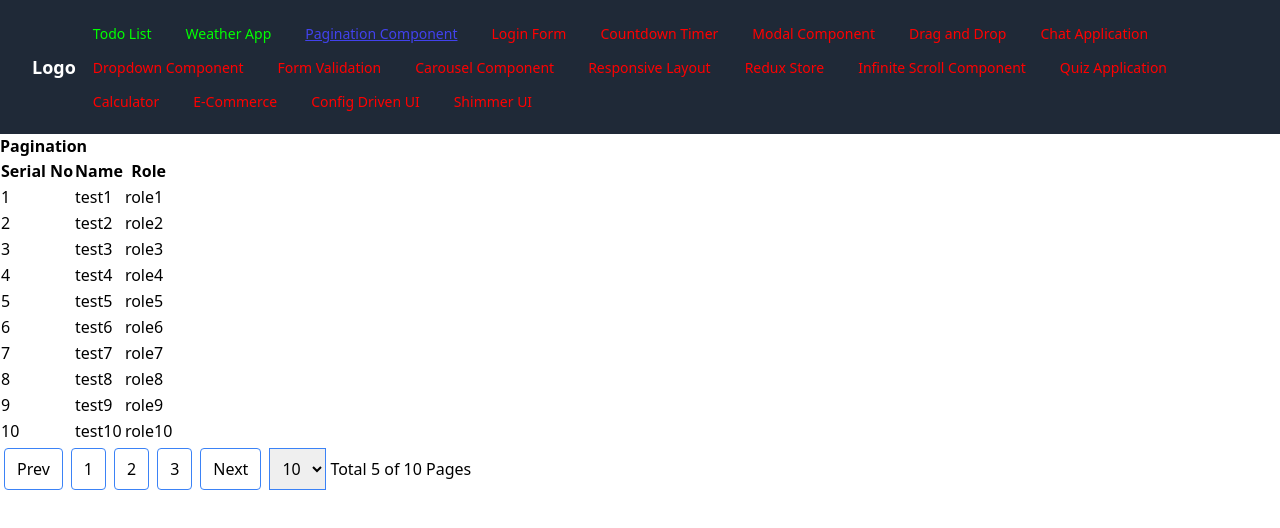
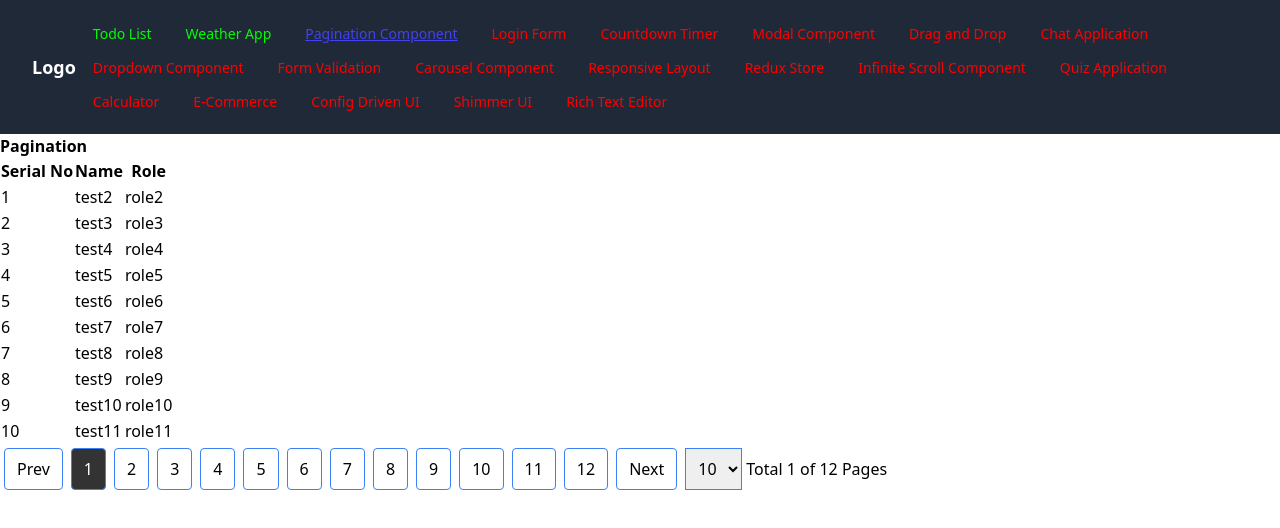
Before and after one commit to nareshb7/react-projects, a React app: page /pagination in a window 1280 px wide. Shown: the top 528 px of the page. Built offline with nearby package versions, Linux system fonts and the light colour scheme; no server answers.

Commit message:
3. Pagination in progress

```diff
--- a/src/common/Components.tsx
+++ b/src/common/Components.tsx
@@ -5,14 +5,14 @@ export const Button = ({
   title,
   onClick,
   styles,
-  className = "px-3 py-2 border border-blue-500 rounded hover:bg-gray-500 m-1",
+  className = "",
   ...buttonProps
 }: ButtonProps) => {
   return (
     <button
       onClick={onClick}
       style={styles}
-      className={className}
+      className={`${className} px-3 py-2 border border-blue-500 rounded hover:bg-gray-500 m-1`}
       {...buttonProps}
     >
       {title}
--- a/src/projects/pagination/components/Pagination.tsx
+++ b/src/projects/pagination/components/Pagination.tsx
@@ -1,27 +1,128 @@
 import { Button } from "common/Components";
-import React from "react";
+import React, { useEffect, useState } from "react";
+import { PaginationProps } from "../modals";
 
-const PaginationComp = () => {
+const getLastPage = (totalItems: number, itemsPerPage: number) => {
+  return Math.ceil(totalItems / itemsPerPage);
+};
+const getPagesList = (currentPage: number, totlaPages: number) => {
+  if (totlaPages) {
+    return Array(totlaPages)
+      .fill(1)
+      .map((_, i) => i + 1);
+  }
+  const generatePreviousPages = (currentPage: number) => {
+    if (currentPage > 2) {
+      return [
+        currentPage - 2,
+        currentPage - 1,
+        currentPage,
+        currentPage + 1,
+        currentPage + 2,
+      ];
+    }
+    if (currentPage > 1) {
+      return [currentPage - 1, currentPage, currentPage + 1, currentPage + 2];
+    }
+    return [1];
+  };
+  const generateNextPages = () => {
+    if (currentPage + 2 < totlaPages) {
+      return [currentPage + 1, currentPage + 2, currentPage + 3];
+    }
+    if (currentPage + 1 < totlaPages) {
+      return [currentPage + 1, currentPage + 2];
+    }
+    return [];
+  };
+  const leftSidePages = generatePreviousPages(currentPage);
+  const rightSidePages = generateNextPages();
+  return [...leftSidePages, 1111, ...rightSidePages];
+};
+const PaginationComp = ({
+  totalItems,
+  activePage,
+  pageSize,
+  onNextClick,
+  onPageClick,
+  onPageSizeChange,
+  onPrevClick,
+}: PaginationProps) => {
+  const [currentPage, setCurrentPage] = useState(activePage);
+  const [itemsPerPage, setItemsPerPage] = useState(pageSize);
+  const [lastPage, setLastPage] = useState<number>(
+    getLastPage(totalItems, itemsPerPage)
+  );
+  const [pagesList, setPagesList] = useState<number[]>(
+    getPagesList(currentPage, lastPage)
+  );
+  const handlePrevClick = () => {
+    if (currentPage > 1) {
+      setCurrentPage((c) => c - 1);
+      onPrevClick && onPrevClick(currentPage - 1);
+    }
+  };
+  const handleNextClick = () => {
+    if (currentPage < lastPage) {
+      setCurrentPage((c) => c + 1);
+      onNextClick && onNextClick(currentPage + 1);
+    }
+  };
+  const handlePageClick = (pageNo: number) => {
+    setCurrentPage(pageNo);
+    onPageClick && onPageClick(pageNo);
+  };
+  const handlePerPageItemsChange = (
+    e: React.ChangeEvent<HTMLSelectElement>
+  ) => {
+    const { value } = e.target;
+    const pageSize = Number(value);
+    console.log("VALUE::", value);
+    setItemsPerPage(pageSize);
+    setCurrentPage(1)
+    onPageSizeChange && onPageSizeChange(pageSize);
+    onPageClick && onPageClick(1);
+  };
+  useEffect(() => {
+    setLastPage(getLastPage(totalItems, itemsPerPage));
+    setPagesList(
+      getPagesList(currentPage, getLastPage(totalItems, itemsPerPage))
+    );
+  }, [totalItems, itemsPerPage, currentPage]);
   return (
-    <div className="flex items-center gap-1">
+    <div className="flex items-center gap-1 pagination">
       <div>
-        <Button title="Prev" />
-        <Button title="1" />
-        <Button title="2" />
-        <Button title="3" />
-        <Button title="Next" />
+        <Button onClick={handlePrevClick} title="Prev" />
+        {pagesList.map((page) => {
+          if (page === 1111) {
+            return "....";
+          }
+          return (
+            <Button
+              key={page}
+              onClick={() => handlePageClick(page)}
+              title={page.toString()}
+              className={`${currentPage === page && "active"} `}
+            />
+          );
+        })}
+        <Button onClick={handleNextClick} title="Next" />
       </div>
       <div>
-        <select className="border p-2 border-blue-500">
-            <option>10</option>
-            <option>20</option>
-            <option>30</option>
-            <option>40</option>
-            <option>50</option>
+        <select
+          defaultValue={itemsPerPage}
+          onChange={handlePerPageItemsChange}
+          className="border p-2 border-blue-500"
+        >
+          <option>10</option>
+          <option>20</option>
+          <option>30</option>
+          <option>40</option>
+          <option>50</option>
         </select>
       </div>
       <div>
-       Total 5 of 10 Pages
+        Total {currentPage} of {lastPage} Pages
       </div>
     </div>
   );
--- a/src/projects/pagination/components/Table.tsx
+++ b/src/projects/pagination/components/Table.tsx
@@ -1,30 +1,63 @@
-import React from 'react'
+import React, { useEffect, useState } from "react";
+import PaginationComp from "./Pagination";
+const data = Array(113)
+  .fill(1)
+  .map((_, i) => ({id: i+1}));
 
 const PaginationTable = () => {
+  const [tableData, setTableData] = useState(data.slice(5, 10));
+  const [activePage, setActivePage] = useState(1);
+  const [pageSize, setPageSize] = useState(10);
+  const onPrevClick = (page: number) => {
+    setActivePage(page);
+  };
+  const onNextClick = (page: number) => {
+    setActivePage(page);
+  };
+  const onPageClick = (page: number) => {
+    setActivePage(page);
+  };
+  const onPageSizeChange = (size: number) => {
+    setPageSize(size);
+  };
+  useEffect(() => {
+    const strtIndex = (activePage-1) * pageSize;
+    setTableData(data.slice(strtIndex, strtIndex + pageSize));
+  }, [activePage, pageSize]);
+
   return (
     <div>
       <table>
         <thead>
-        <tr>
-          <th>Serial No</th>
-          <th>Name</th>
-          <th>Role</th>
-        </tr>
+          <tr>
+            <th>Serial No</th>
+            <th>Name</th>
+            <th>Role</th>
+          </tr>
         </thead>
         <tbody>
-          {
-            Array(10).fill(1).map((val, idx) => {
-              return <tr key={idx}>
-                <td>{idx+1}</td>
-                <td>test{idx+1}</td>
-                <td>role{idx+1}</td>
+          {tableData.map((val) => {
+            return (
+              <tr key={val.id}>
+                <td>{val.id}</td>
+                <td>test{val.id + 1}</td>
+                <td>role{val.id + 1}</td>
               </tr>
-            })
-          }
+            );
+          })}
         </tbody>
       </table>
+      <PaginationComp
+        onPrevClick={onPrevClick}
+        onNextClick={onNextClick}
+        onPageClick={onPageClick}
+        onPageSizeChange={onPageSizeChange}
+        activePage={activePage}
+        totalItems={data.length}
+        pageSize={pageSize}
+      />
     </div>
-  )
-}
+  );
+};
 
-export default PaginationTable
+export default PaginationTable;
--- a/src/projects/pagination/index.tsx
+++ b/src/projects/pagination/index.tsx
@@ -8,7 +8,6 @@ const Pagination = () => {
     <div className="flex justify-center flex-col">
       <h3 className="font-bold">Pagination</h3>
       <PaginationTable />
-      <PaginationComp />
     </div>
   );
 };
--- /dev/null
+++ b/src/projects/pagination/modals.tsx
@@ -0,0 +1,9 @@
+export interface PaginationProps {
+    activePage: number;
+    pageSize: number;
+    totalItems: number;
+    onPrevClick?: (n: number) => void;
+    onNextClick?: (n: number) => void;
+    onPageClick?: (n: number) => void;
+    onPageSizeChange?: (n: number) => void;
+  }
--- a/src/projects/pagination/styles.scss
+++ b/src/projects/pagination/styles.scss
@@ -0,0 +1,7 @@
+
+.pagination  {
+    .active {
+        color: #fff;
+        background-color: #333;
+    }
+}
--- a/src/utils/Constants.tsx
+++ b/src/utils/Constants.tsx
@@ -121,6 +121,12 @@ export const PROJECTS: ProjectsListModal[] = [
     status: "Pending",
     path: "/shimmer-ui"
   },
+  {
+    id: 20,
+    title: "Rich Text Editor",
+    status: "Pending",
+    path: "/rich-text-editor"
+  },
 ];
 
 export const WEATHER_API_KEY = process.env.WEATHER_API_KEY
```
